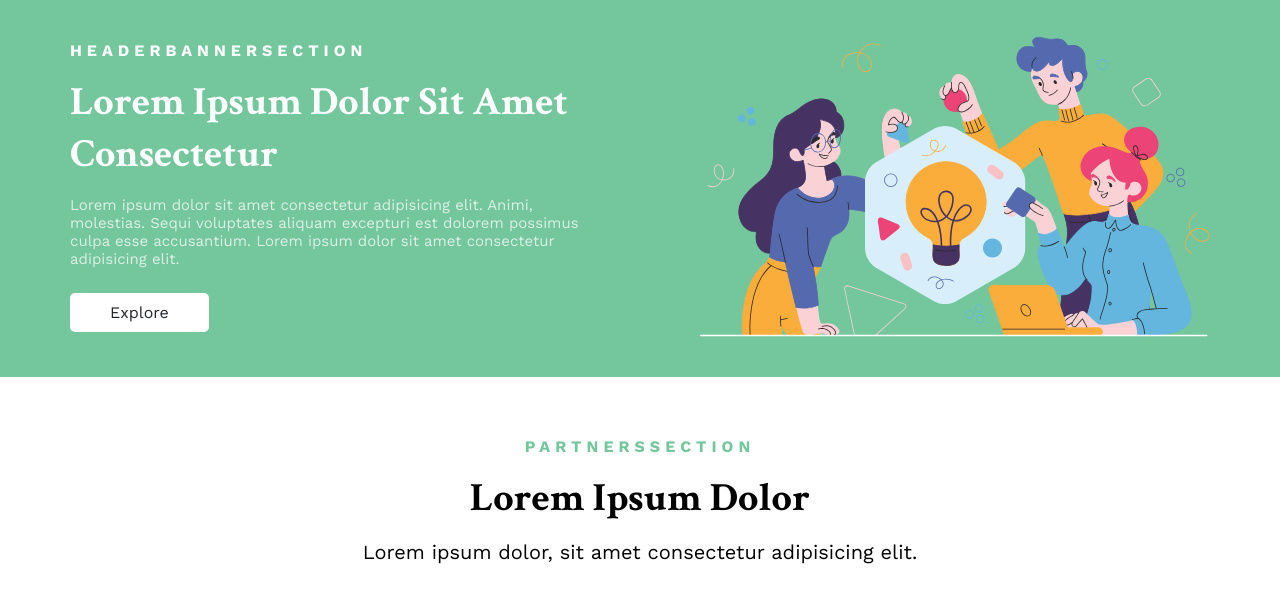
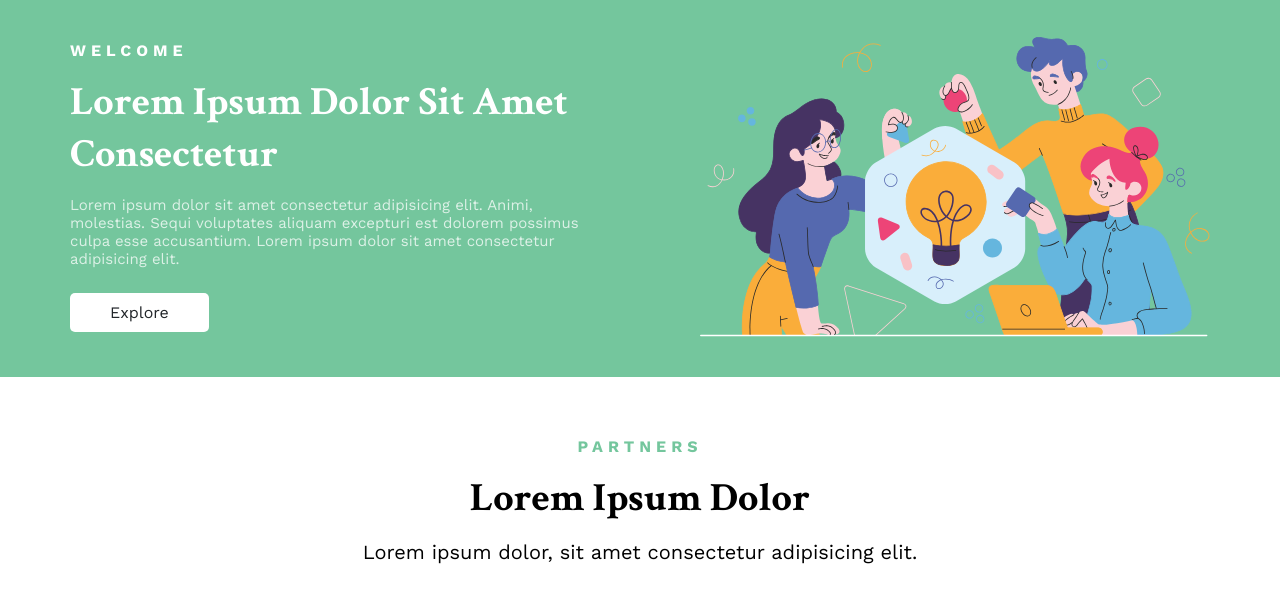
Before and after one commit to kriiiska/modsen_test_task, a plain HTML site: page index.html in a window 1280 px wide. Shown: the part 88-704 px from the top of the page. Drawn offline with nearby package versions, Linux system fonts and the light colour scheme.

Commit message:
fix names

```diff
--- a/index.html
+++ b/index.html
@@ -30,7 +30,7 @@
 
     <section class="headerBannerSection grid container">
       <div class="headerBannerSection__left flex">
-        <div class="headerBannerSection__left--label label text-white">headerBannerSection</div>
+        <div class="headerBannerSection__left--label label text-white">Welcome</div>
         <h1 class="headerBannerSection__left--title common-title text-white">Lorem ipsum dolor sit amet consectetur</h1>
         <p class="headerBannerSection__left--text">Lorem ipsum dolor sit amet consectetur adipisicing elit. Animi, molestias.
           Sequi voluptates aliquam excepturi est dolorem possimus culpa esse accusantium.
@@ -43,7 +43,7 @@
 
   <section class="partnersSection container">
     <div class="partnersSection__content text-center flex">
-      <div class="partnersSection__content--label label text-green">partnersSection</div>
+      <div class="partnersSection__content--label label text-green">partners</div>
       <h2 class="partnersSection__content--title common-title">Lorem ipsum dolor</h2>
       <p class="partnersSection__content--text">Lorem ipsum dolor, sit amet consectetur adipisicing elit.</p>
     </div>
```
